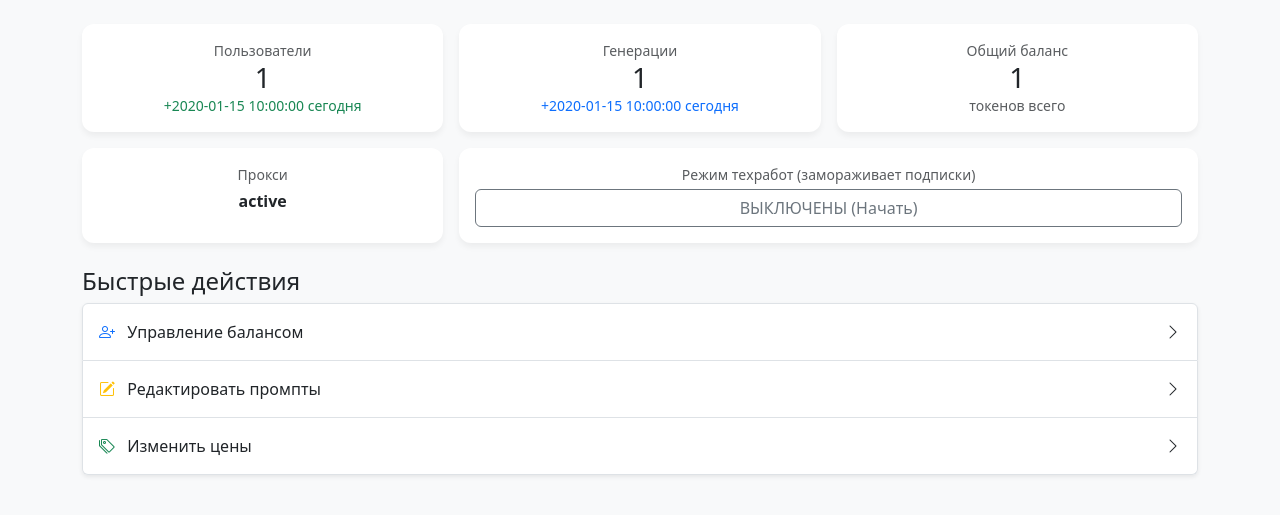
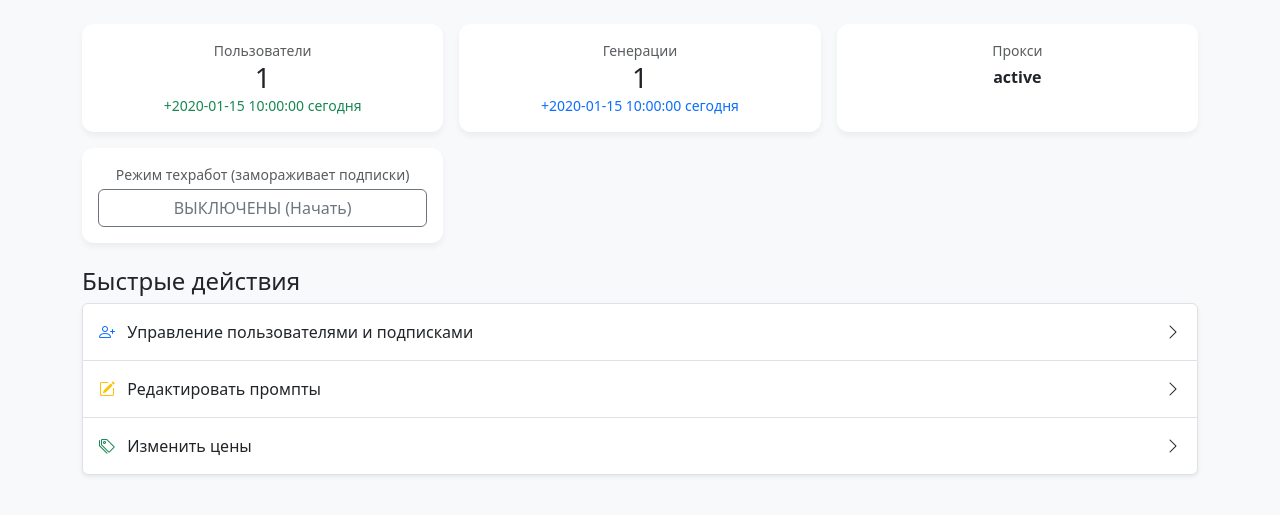
Before and after one commit to Uz11ps/bnbnbot, a FastAPI app: template admin_web/templates/dashboard.html in a window 1280 px wide. Shown: the part 56-571 px from the top of the page. Run offline with FastAPI, Linux system fonts and the light colour scheme; the template is opened without the code that fills it: most values are stand-ins (such as "Sample title", 1, 10 or a date in 2020).

Commit message:
Remove balance logic from admin panel and fix internal server error in subscription editing

```diff
--- a/admin_web/main.py
+++ b/admin_web/main.py
@@ -137,9 +137,7 @@ async def index(request: Request, db: aiosqlite.Connection = Depends(get_db), us
             total_gens = (await cur.fetchone())[0]
         async with db.execute("SELECT COUNT(*) FROM generation_history WHERE date(created_at) = date('now')") as cur:
             today_gens = (await cur.fetchone())[0]
-        async with db.execute("SELECT COALESCE(SUM(balance),0) FROM users") as cur:
-            total_balance = (await cur.fetchone())[0]
-    except Exception: total_users = today_users = total_gens = today_gens = total_balance = 0
+    except Exception: total_users = today_users = total_gens = today_gens = 0
 
     maintenance = False
     try:
@@ -153,7 +151,6 @@ async def index(request: Request, db: aiosqlite.Connection = Depends(get_db), us
         "request": request,
         "total_users": total_users, "today_users": today_users,
         "total_gens": total_gens, "today_gens": today_gens,
-        "total_balance": total_balance,
         "maintenance": maintenance, "proxy_status": proxy_status
     })
 
@@ -171,12 +168,6 @@ async def list_users(request: Request, q: str = "", db: aiosqlite.Connection = D
         plans = await cur.fetchall()
 
     return templates.TemplateResponse("users.html", {"request": request, "users": users, "q": q, "plans": plans})
-
-@app.post("/users/edit_balance")
-async def edit_balance(user_id: int = Form(...), amount: int = Form(...), db: aiosqlite.Connection = Depends(get_db), user: str = Depends(get_current_username)):
-    await db.execute("UPDATE users SET balance = balance + ? WHERE id = ?", (amount, user_id))
-    await db.commit()
-    return RedirectResponse(url=f"/users?q={user_id}", status_code=303)
 
 @app.get("/mailing", response_class=HTMLResponse)
 async def mailing_page(request: Request, user: str = Depends(get_current_username)):
@@ -390,11 +381,22 @@ async def edit_subscription(
             if row:
                 plan_type = row[0]
 
-    await db.execute(
-        "INSERT INTO subscriptions (user_id, plan_id, plan_type, expires_at, daily_limit) VALUES (?, ?, ?, ?, ?) "
-        "ON CONFLICT(user_id) DO UPDATE SET plan_id=excluded.plan_id, plan_type=excluded.plan_type, expires_at=excluded.expires_at, daily_limit=excluded.daily_limit",
-        (user_id, int(plan_id) if plan_id.isdigit() else None, plan_type, expires_at.isoformat(), limit)
-    )
+    plan_id_val = int(plan_id) if plan_id.isdigit() else None
+
+    # Проверяем, есть ли уже подписка у этого пользователя
+    async with db.execute("SELECT id FROM subscriptions WHERE user_id = ?", (user_id,)) as cur:
+        existing = await cur.fetchone()
+
+    if existing:
+        await db.execute(
+            "UPDATE subscriptions SET plan_id=?, plan_type=?, expires_at=?, daily_limit=? WHERE user_id=?",
+            (plan_id_val, plan_type, expires_at.isoformat(), limit, user_id)
+        )
+    else:
+        await db.execute(
+            "INSERT INTO subscriptions (user_id, plan_id, plan_type, expires_at, daily_limit) VALUES (?, ?, ?, ?, ?)",
+            (user_id, plan_id_val, plan_type, expires_at.isoformat(), limit)
+        )
 
     # Сбрасываем флаг триала при выдаче подписки
     if plan_type != 'trial':
--- a/admin_web/templates/dashboard.html
+++ b/admin_web/templates/dashboard.html
@@ -17,18 +17,11 @@
     </div>
     <div class="col-6 col-md-4">
         <div class="card p-3 h-100">
-            <div class="text-muted small">Общий баланс</div>
-            <div class="h3 mb-0">{{ total_balance }}</div>
-            <div class="text-muted small">токенов всего</div>
-        </div>
-    </div>
-    <div class="col-6 col-md-4">
-        <div class="card p-3 h-100">
             <div class="text-muted small">Прокси</div>
             <div class="mt-1 fw-bold">{{ proxy_status }}</div>
         </div>
     </div>
-    <div class="col-12 col-md-8">
+    <div class="col-12 col-md-4">
         <div class="card p-3 h-100">
             <div class="text-muted small">Режим техработ (замораживает подписки)</div>
             <form action="/maintenance/toggle" method="post" class="mt-1">
@@ -43,10 +36,10 @@
 <div class="mt-4">
     <h4>Быстрые действия</h4>
     <div class="list-group shadow-sm">
-        <a href="/users" class="list-group-item list-group-item-action d-flex justify-content-between align-items-center p-3">
-            <span><i class="bi bi-person-plus me-2 text-primary"></i> Управление балансом</span>
-            <i class="bi bi-chevron-right"></i>
-        </a>
+    <a href="/users" class="list-group-item list-group-item-action d-flex justify-content-between align-items-center p-3">
+        <span><i class="bi bi-person-plus me-2 text-primary"></i> Управление пользователями и подписками</span>
+        <i class="bi bi-chevron-right"></i>
+    </a>
         <a href="/prompts" class="list-group-item list-group-item-action d-flex justify-content-between align-items-center p-3">
             <span><i class="bi bi-pencil-square me-2 text-warning"></i> Редактировать промпты</span>
             <i class="bi bi-chevron-right"></i>
```
Also changed, not shown: admin_web/templates/users.html (+0 -7 lines).
